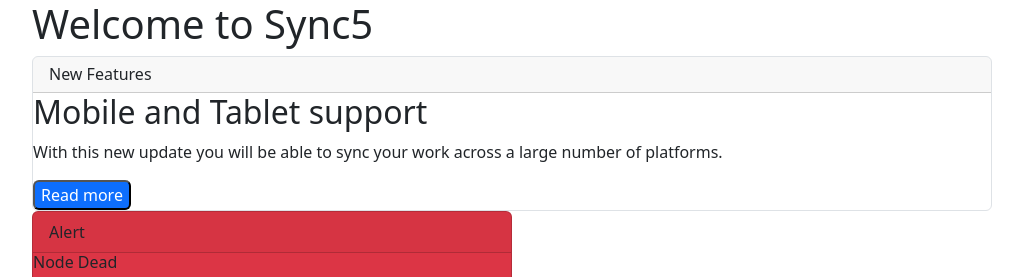
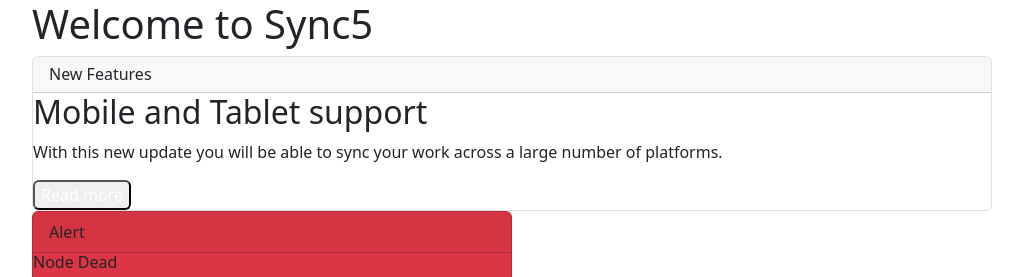
Before and after one commit to acciojob/bootstrap-card-Gulvaiz, a website: page main.html in a window 1280 px wide. Shown: the top 277 px of the page, without its empty margins (128-1151 px from the left). Drawn offline with nearby package versions, Linux system fonts and the light colour scheme.

Commit message:
created a submission

```diff
--- a/main.html
+++ b/main.html
@@ -19,7 +19,7 @@
         <h6 class="card-header">New Features</h6>
         <h2 class="card-title">Mobile and Tablet support</h2>
         <p class="card-text">With this new update you will be able to sync your work across a large number of platforms.</p>
-        <button class="bg-primary text-white rounded">Read more</button>
+        <button class="btn-primary text-white rounded">Read more</button>
       </div>
       </div>
 
```
